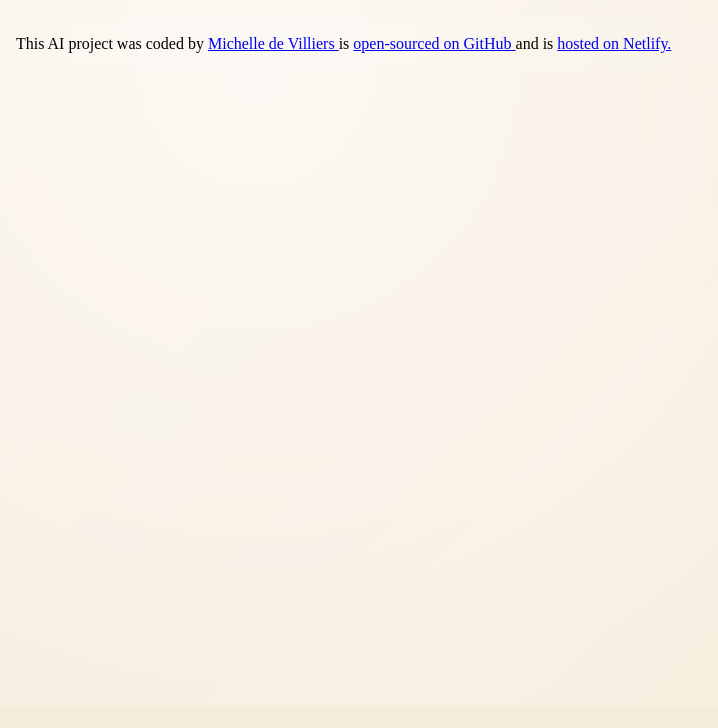
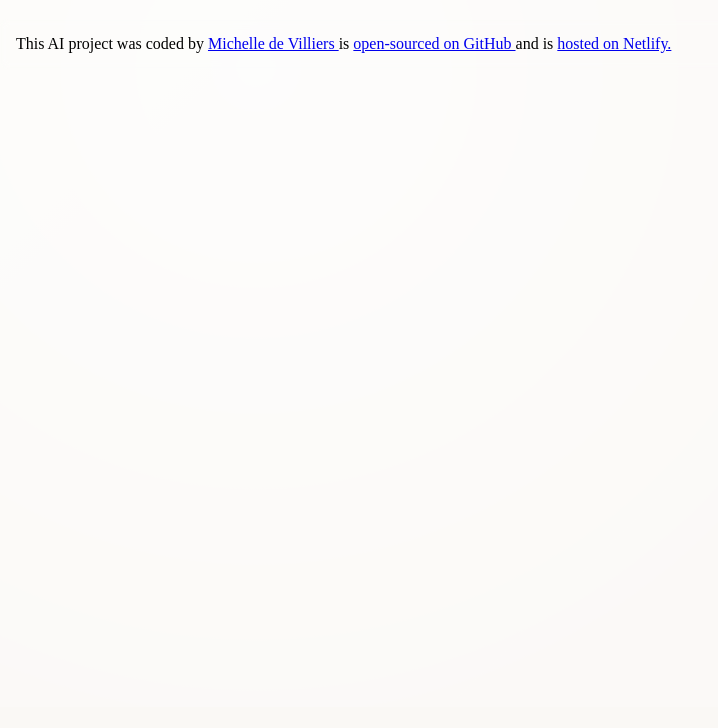
Before and after one commit to Michellex255/Did-you-know--Generator, a plain HTML site: page index.html in a window 1280 px wide. Shown: the part 93-821 px from the top of the page, without its empty margins (0-718 px from the left). Drawn offline with Linux system fonts and the light colour scheme.

Commit message:
Amended background colour

```diff
--- a/src/style.css
+++ b/src/style.css
@@ -1,6 +1,6 @@
 html {
   height: 100%;
-  background-color: #f5ebda;
+  background-color: #faf8f5;
   background-image: radial-gradient(
       circle at 20% 20%,
       rgba(255, 255, 255, 0.6),
```
